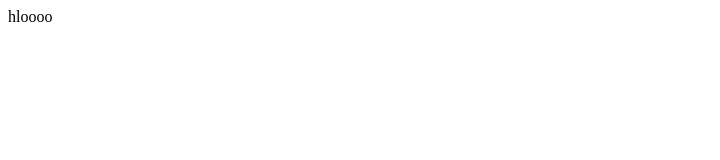
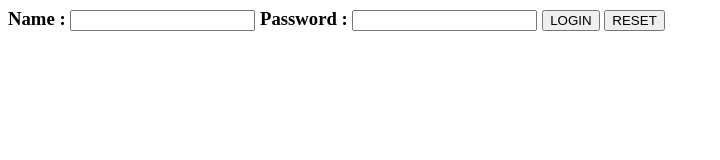
Before and after one commit to nandzspark/NJ, a plain HTML site: page login.html in a window 1280 px wide. Shown: the whole page, without its empty margins (0-720 px from the left). Drawn offline with Linux system fonts and the light colour scheme.

Commit message:
Update login.html

```diff
--- a/login.html
+++ b/login.html
@@ -1,5 +1,12 @@
 <html>
   <body>
-  hloooo
+  <form action ="welcome.html">
+    <h3>
+      Name : <input type ="text" name ="un"<br>
+      Password : <input type ="password" name="pass"<br>
+      <input type ="submit" value ="LOGIN"<br>
+      <input type ="reset" value ="RESET"<br>
+      </h3>
+    </form>
   </body>
 </html>
```
